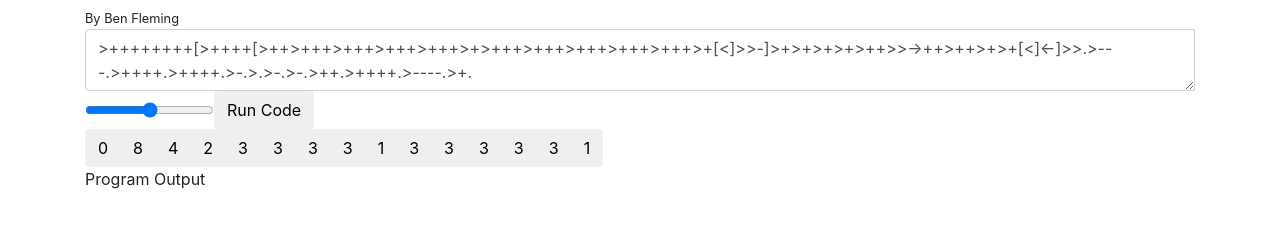
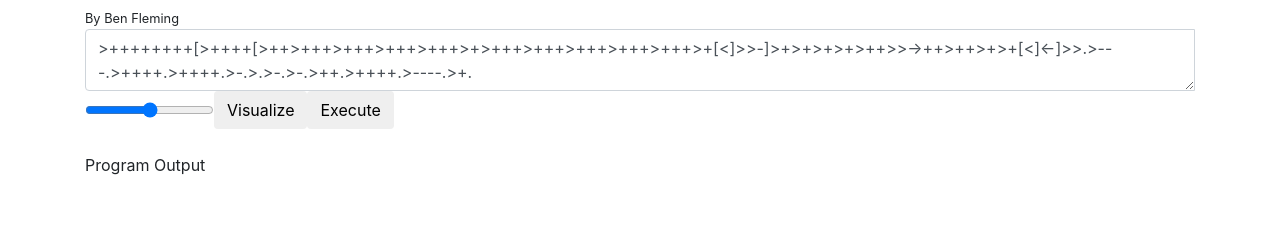
Before and after one commit to BenJamesFleming/brainfuck-javascript, a plain HTML site: page index.html in a window 1280 px wide. Shown: the part 51-278 px from the top of the page. Drawn offline with nearby package versions, Linux system fonts and the light colour scheme.

Commit message:
refactored code, for buttons

```diff
--- a/index.html
+++ b/index.html
@@ -1,7 +1,7 @@
 <!doctype HTML>
 <html>
 <head>
-  <title>BrainFuck JS Interpreter</title>
+  <title>BrainF**k JS Interpreter</title>
 
   <link href="https://fonts.googleapis.com/css?family=Open+Sans|Roboto" rel="stylesheet">
   <link href="https://fonts.googleapis.com/icon?family=Material+Icons" rel="stylesheet">
@@ -22,7 +22,8 @@
         <textarea type="text" class="form-control" placeholder="Add Your Code Here" aria-describedby="basic-addon1" id="code_input">>++++++++[>++++[>++>+++>+++>+++>+++>+>+++>+++>+++>+++>+++>+[<]>>-]>+>+>+>+>++>>->++>++>+>+[<]<-]>>.>---.>++++.>++++.>-.>.>-.>-.>++.>++++.>----.>+.</textarea>
         <div class="input-group options">
           <input id="delay_slider" type="range" min="0" max="100">
-          <button class="btn btn-default" type="button" id="run_btn">Run Code</button>
+          <button class="btn btn-default" type="button" id="run_btn">Visualize</button>
+          <button class="btn btn-default" type="button" id="execute_btn">Execute</button>
         </div>
       </div>
       <div class="btn-group cell-list" role="group"></div>
@@ -37,27 +38,52 @@
   <script type="module">
     import BrainFuck from './js/brainfuck.js'
 
-    const cellListEl = document.querySelector('.cell-list')
+    const pnlCellList       = document.querySelector('.cell-list')
 
-    const codeInputEl = document.querySelector('.code-input > textarea')
-    const outputEl = document.querySelector('.output')
-    const delaySliderEl = document.querySelector('#delay_slider')
+    const tbxCodeInput      = document.querySelector('.code-input > textarea')
+    const pnlOutput         = document.querySelector('.output')
+    const rngVisualizeSpeed = document.querySelector('#delay_slider')
 
-    const bf = BrainFuck(codeInputEl.textContent)
-    ;(function update() {
-      const { done, value: v } = bf.next()
-      if (done) { return }
+    const btnVisualizeCode  = document.querySelector('#run_btn')
+    const btnExecuteCode    = document.querySelector('#execute_btn')
 
-      outputEl.textContent += v.output
+    btnVisualizeCode.addEventListener(
+      'click', ({ target }) => { reset(); execute(target, true) }
+    )
 
-      v.cells.forEach((value, index) => (
-        cellListEl.childElementCount < index + 1
-        ? cellListEl.insertAdjacentHTML('beforeend', `<button type="button" class="btn btn-default cell">${value}</button>`)
-        : cellListEl.childNodes[index].innerText = value
-      ))
+    btnExecuteCode.addEventListener(
+      'click', ({ target }) => { reset(); execute(target, false) }
+    )
 
-      setTimeout(update, Math.max(100 - delaySliderEl.value, 10))
-    })()
+    function reset () {
+      pnlOutput.innerHTML = '';
+      pnlCellList.innerHTML = '';
+    }
+
+    function execute (button, useDelay) {
+      if (button.disabled) return
+      button.disabled = true
+
+      let bf = BrainFuck(tbxCodeInput.textContent)
+
+      ;(function loop() {
+        let { done, value: v } = bf.next()
+        if (done) { return }
+
+        pnlOutput.textContent += v.output
+
+        v.cells.forEach((value, index) => (
+          pnlCellList.childElementCount < index + 1
+          ? pnlCellList.insertAdjacentHTML('beforeend', `<button type="button" class="btn btn-default cell">${value}</button>`)
+          : pnlCellList.childNodes[index].innerText = value
+        ))
+
+        if (!useDelay) { return loop() }
+        setTimeout(loop, Math.max(100 - rngVisualizeSpeed.value, 10))
+      })()
+
+      button.disabled = false
+    }
   </script>
 </body>
 </html>
```
